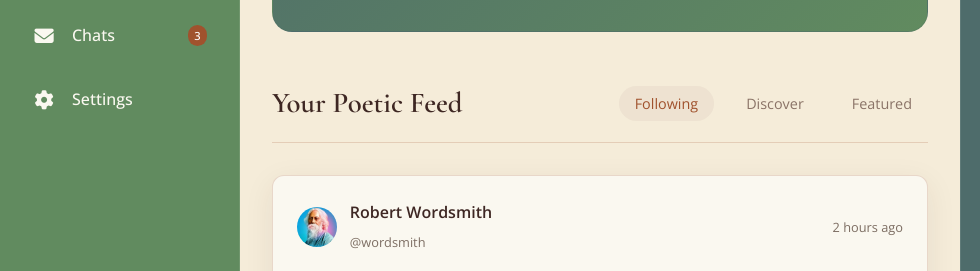
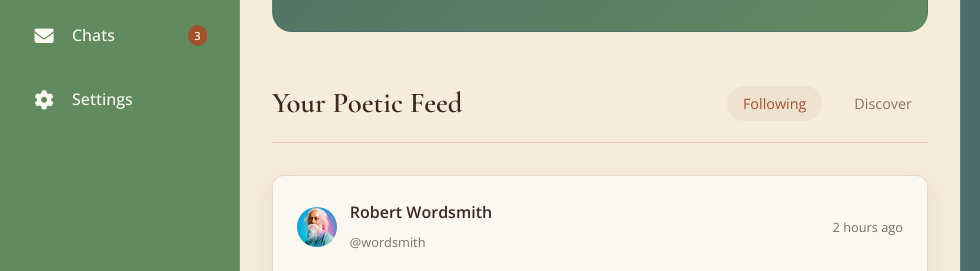
Before and after one commit to AsmitaSingh6174/VerseNest, a plain HTML site: page Frontend/Home.html in a window 1280 px wide. Shown: the part 300-571 px from the top of the page, 0-980 px from the left. Drawn offline with nearby package versions, Linux system fonts and the light colour scheme.

Commit message:
half work

```diff
--- a/Frontend/Home.html
+++ b/Frontend/Home.html
@@ -89,7 +89,6 @@
                     <div class="feed-filters">
                         <button class="active">Following</button>
                         <button>Discover</button>
-                        <button>Featured</button>
                     </div>
                 </div>
 
```
